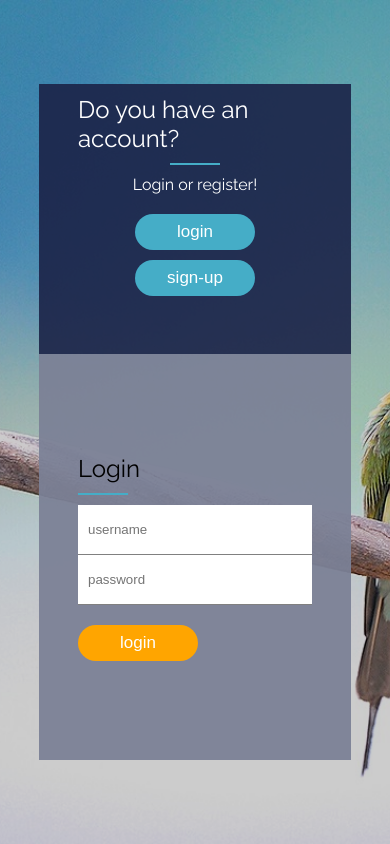
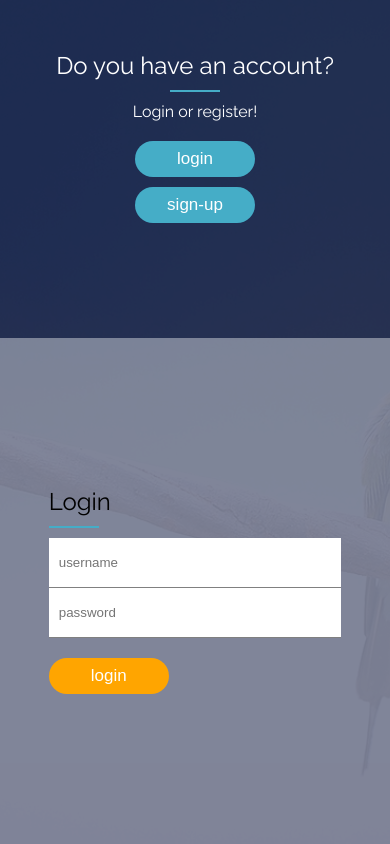
Before and after one commit to kristaps777/homework_final, a PHP site: page / in a window 390 px wide. Run offline with PHP 8.4, Linux system fonts and the light colour scheme.

Commit message:
changed mobile layout

```diff
--- a/styles/index.css
+++ b/styles/index.css
@@ -47,8 +47,8 @@
 }
 
 .form_outer_mobile {
-    width: 80%;
-    height: 80%;
+    width: 100%;
+    height: 100%;
     position: relative;
     display: block;
 }
--- a/styles/todo.css
+++ b/styles/todo.css
@@ -47,8 +47,8 @@
 
 .app_container {
     background-color: rgba(27, 35, 71, 0.9);
-    width: 60%;
-    height: 70%;
+    width: 100%;
+    height: 100%;
     display: flex;
     position: relative;
     flex-direction: column;
@@ -281,6 +281,8 @@
   @media (min-width: 992px) {
     .app_container {
         flex-direction: row;
+        width: 60%;
+        height: 70%;
     }
     nav {
         height: 100%;
```
